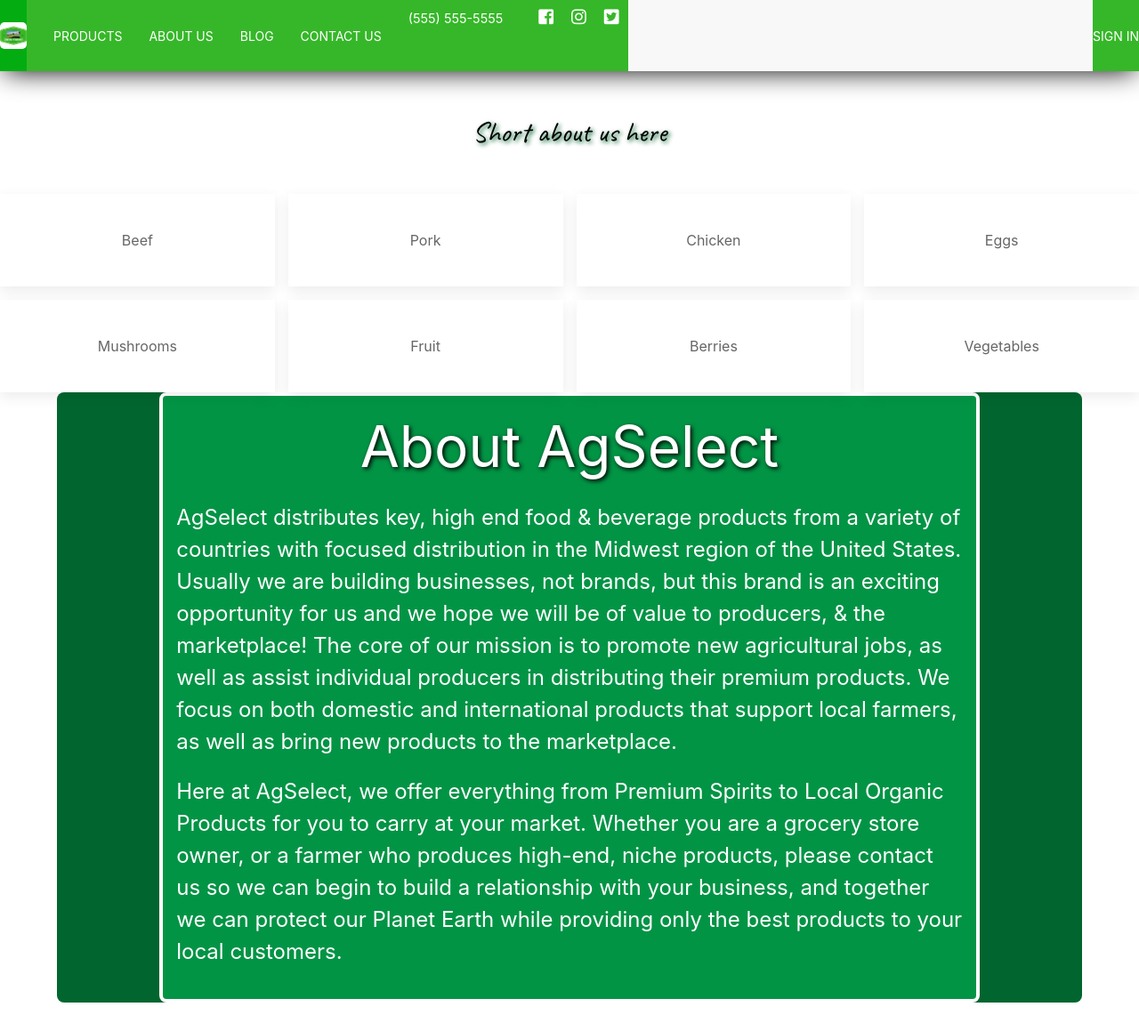
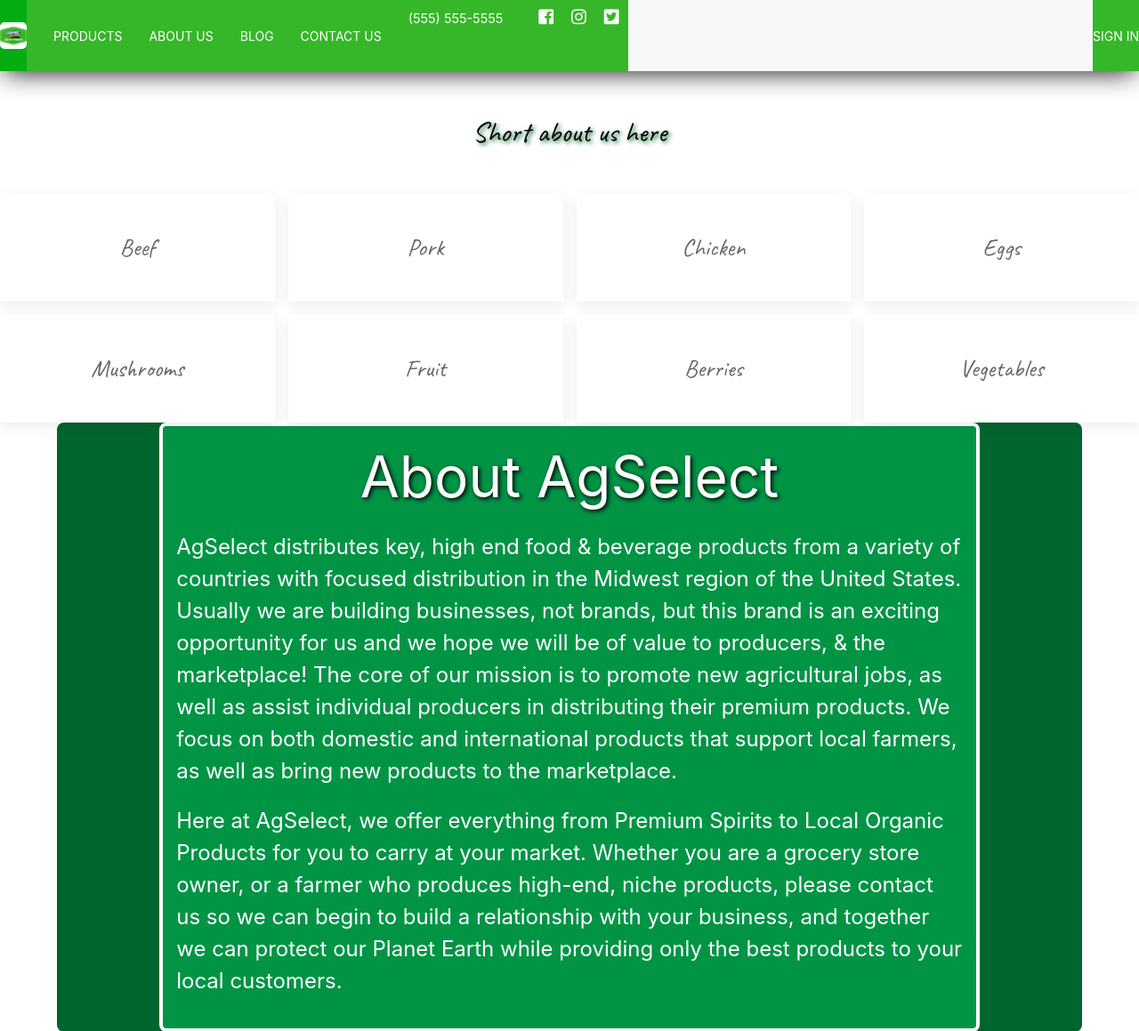
Before and after one commit to WalkerTxsRngr7/ZahnFarms, a PHP site: page / in a window 1280 px wide. Shown: the top 1159 px of the page at 89% size. Run offline with PHP 8.4, Linux system fonts and the light colour scheme; some libraries are stand-ins or nearby versions.

Commit message:
Changed tabs

```diff
--- a/styles.css
+++ b/styles.css
@@ -109,7 +109,10 @@ h1 {
   font-size: 2em;
   text-shadow: 2px 2px 5px rgb(1, 101, 47);
 }
-
+.uk-card {
+  font-family: 'Caveat', cursive;
+  font-size: 1.7em;
+}
 /*Categories pictures with hovering info*/
 .categories {
   display: flex;
```
Also changed, not shown: index.html (indentation only).
